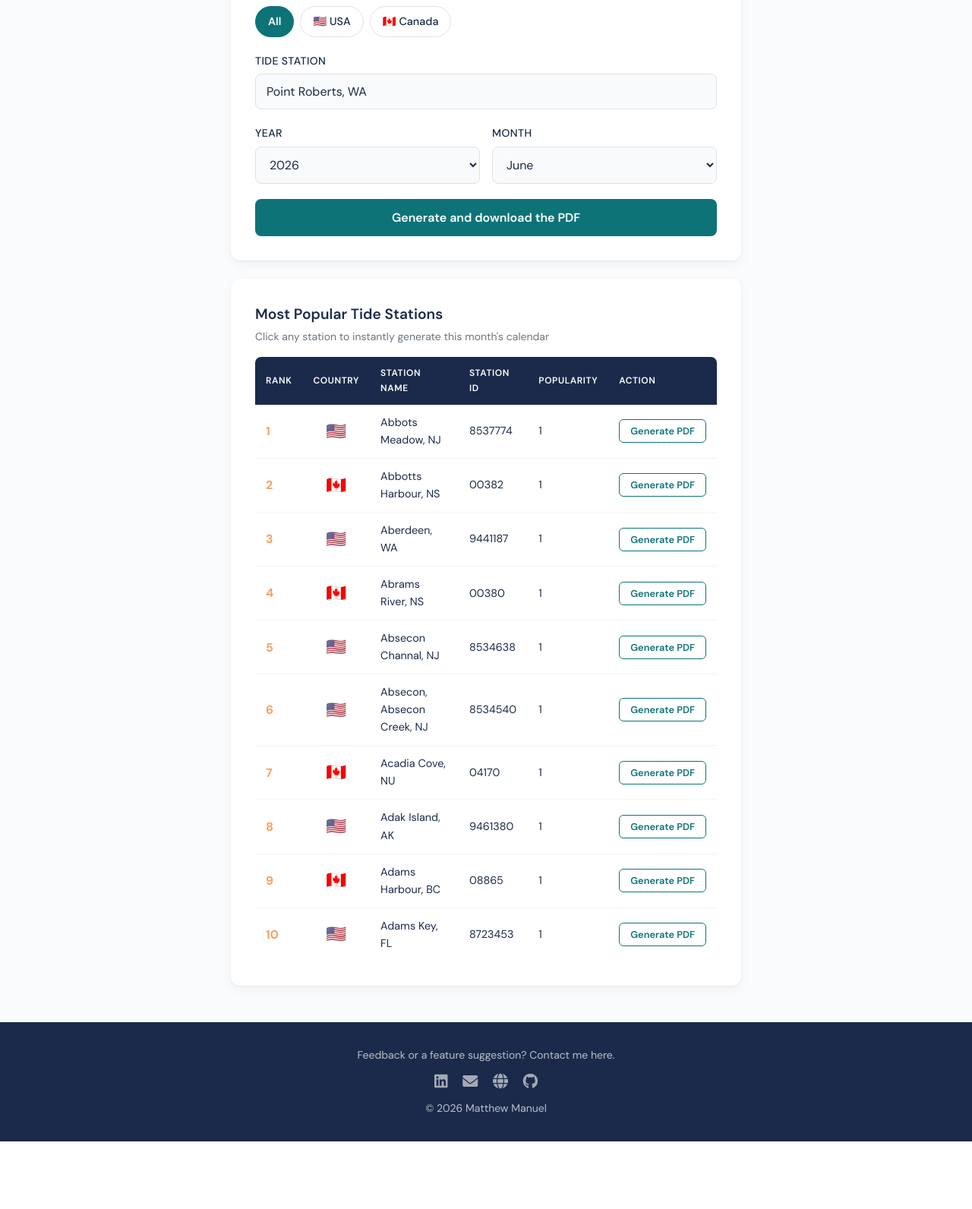
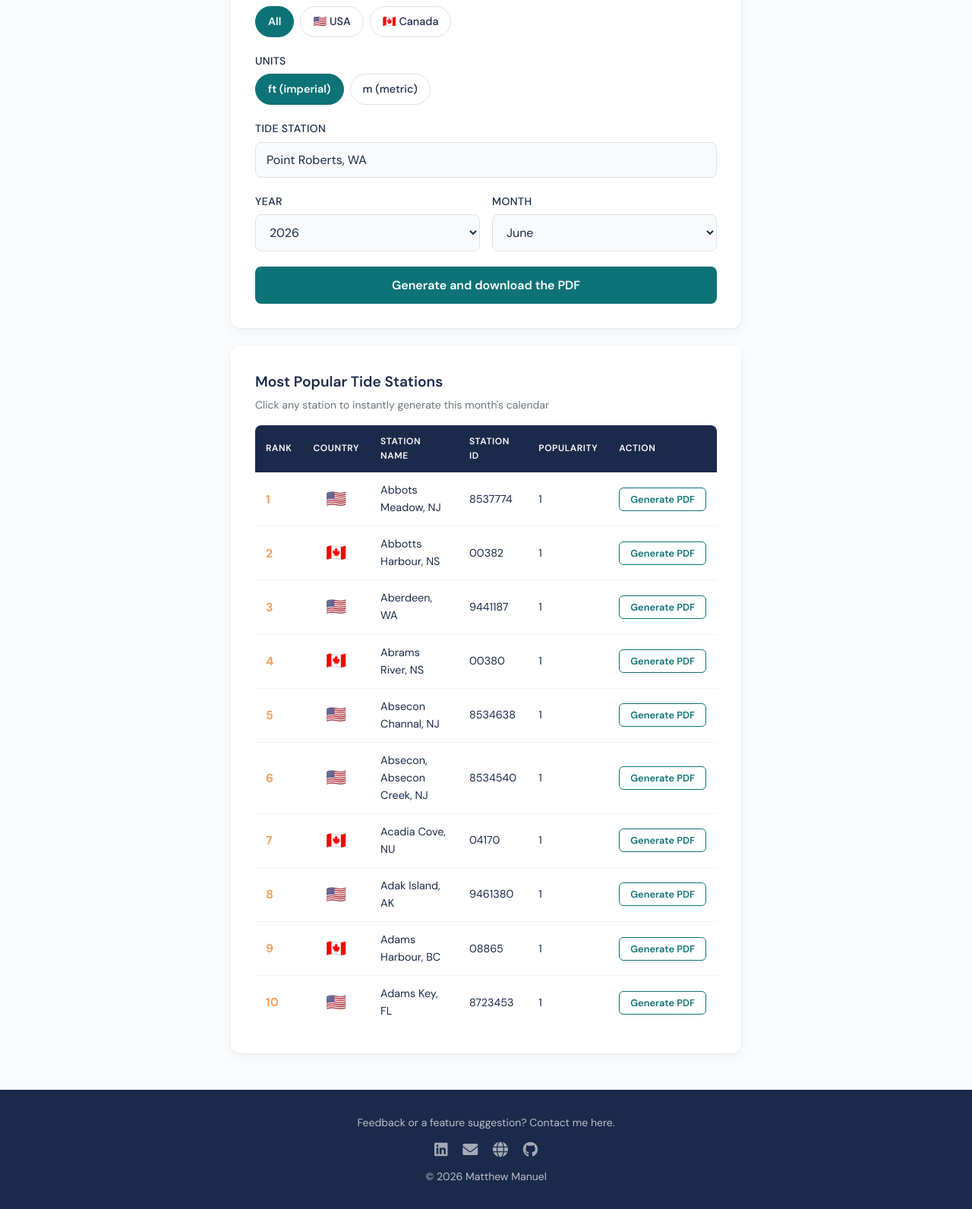
Before and after one commit to matt-the-ogre/tide-calendar-site, a Flask app: page / in a window 1280 px wide. Shown: the part 1430-3022 px from the top of the page at 76% size. Before the commit the page ends 2933 px from the top, so only its background shows below. Run offline with Flask 3, Linux system fonts and the light colour scheme; data comes from the database, SQL or seed files in the repository.

Commit message:
Add unit toggle UI (ft/m pill group) with cookie persistence and country-derived default

```diff
--- a/app/templates/index.html
+++ b/app/templates/index.html
@@ -76,6 +76,21 @@
                             🇨🇦 Canada
                         </label>
                     </div>
+                </div>
+
+                <div class="form-group">
+                    <label>Units</label>
+                    <div class="country-filter-group">
+                        <label class="radio-label">
+                            <input type="radio" name="unit_toggle" value="imperial" id="unit_imperial" checked>
+                            ft (imperial)
+                        </label>
+                        <label class="radio-label">
+                            <input type="radio" name="unit_toggle" value="metric" id="unit_metric">
+                            m (metric)
+                        </label>
+                    </div>
+                    <input type="hidden" id="unit" name="unit" value="imperial">
                 </div>
 
                 <div class="form-group">
@@ -180,6 +195,39 @@
             return '';
         }
 
+        // Initialize unit toggle from cookie; derive from country if no cookie set
+        function _unitForCountry(country) {
+            return country === 'Canada' ? 'metric' : 'imperial';
+        }
+
+        function _applyUnit(unit) {
+            const radio = document.getElementById(unit === 'metric' ? 'unit_metric' : 'unit_imperial');
+            if (radio) radio.checked = true;
+            const hidden = document.getElementById('unit');
+            if (hidden) hidden.value = unit;
+        }
+
+        function initializeUnitToggle() {
+            const savedUnit = getCookie('unit_preference');
+            if (savedUnit && ['metric', 'imperial'].includes(savedUnit)) {
+                _applyUnit(savedUnit);
+            } else {
+                // Derive from country filter default (may already be set by initializeCountryFilter)
+                const selectedRadio = document.querySelector('input[name="country_filter"]:checked');
+                const country = selectedRadio ? selectedRadio.value : 'all';
+                _applyUnit(_unitForCountry(country));
+            }
+
+            // On unit radio change: update hidden field and set cookie
+            document.querySelectorAll('input[name="unit_toggle"]').forEach(radio => {
+                radio.addEventListener('change', function() {
+                    const hidden = document.getElementById('unit');
+                    if (hidden) hidden.value = this.value;
+                    setCookie('unit_preference', this.value, 365);
+                });
+            });
+        }
+
         // Initialize country filter from cookie
         function initializeCountryFilter() {
             const savedCountry = getCookie('country_preference');
@@ -205,6 +253,11 @@
                     // Re-fit / filter the station map to the selected country
                     if (window.tideMap) {
                         window.tideMap.showCountry(selectedCountry);
+                    }
+
+                    // Update unit toggle when no unit cookie is set (cookie wins)
+                    if (!getCookie('unit_preference')) {
+                        _applyUnit(_unitForCountry(selectedCountry));
                     }
 
                     // Track country selection
@@ -257,6 +310,7 @@
         }
 
         initializeCountryFilter();
+        initializeUnitToggle();
 
         // Initialize autocomplete functionality
         initializeAutocomplete();
@@ -583,12 +637,13 @@
                 }
 
                 // Make AJAX request to generate PDF
+                const unitValue = document.getElementById('unit') ? document.getElementById('unit').value : 'imperial';
                 const response = await fetch('/api/generate_quick', {
                     method: 'POST',
                     headers: {
                         'Content-Type': 'application/json',
                     },
-                    body: JSON.stringify({ station_id: stationId })
+                    body: JSON.stringify({ station_id: stationId, unit: unitValue })
                 });
 
                 if (!response.ok) {
```
